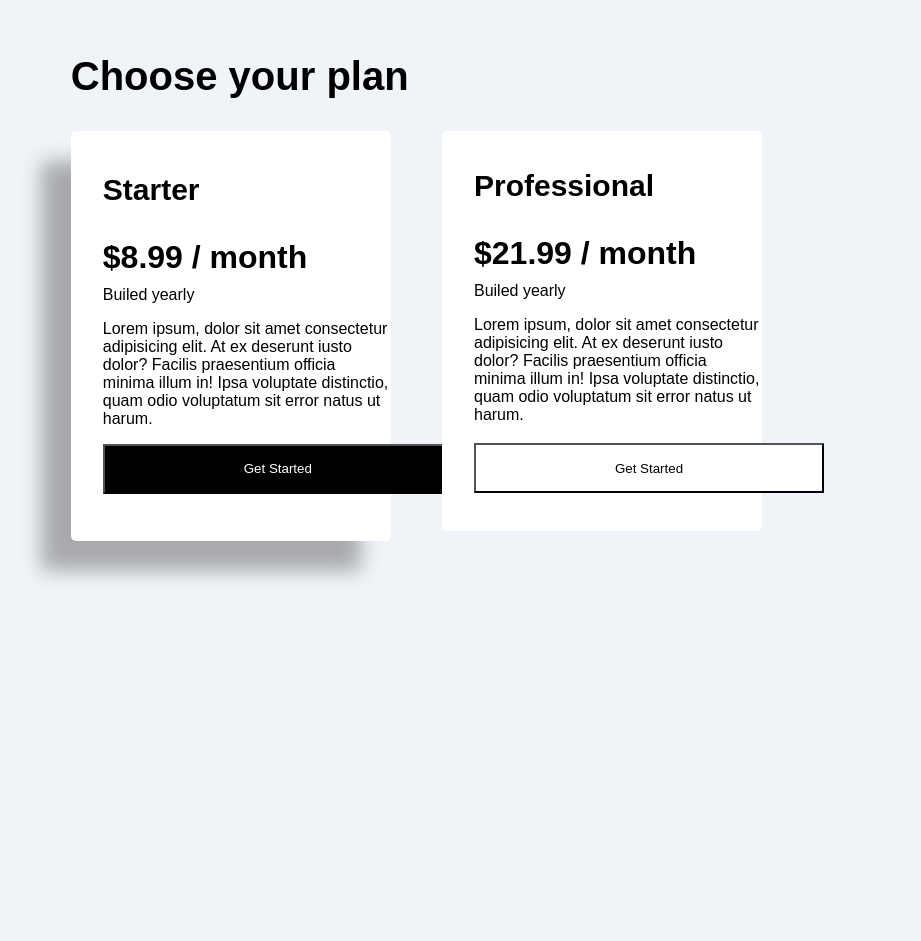
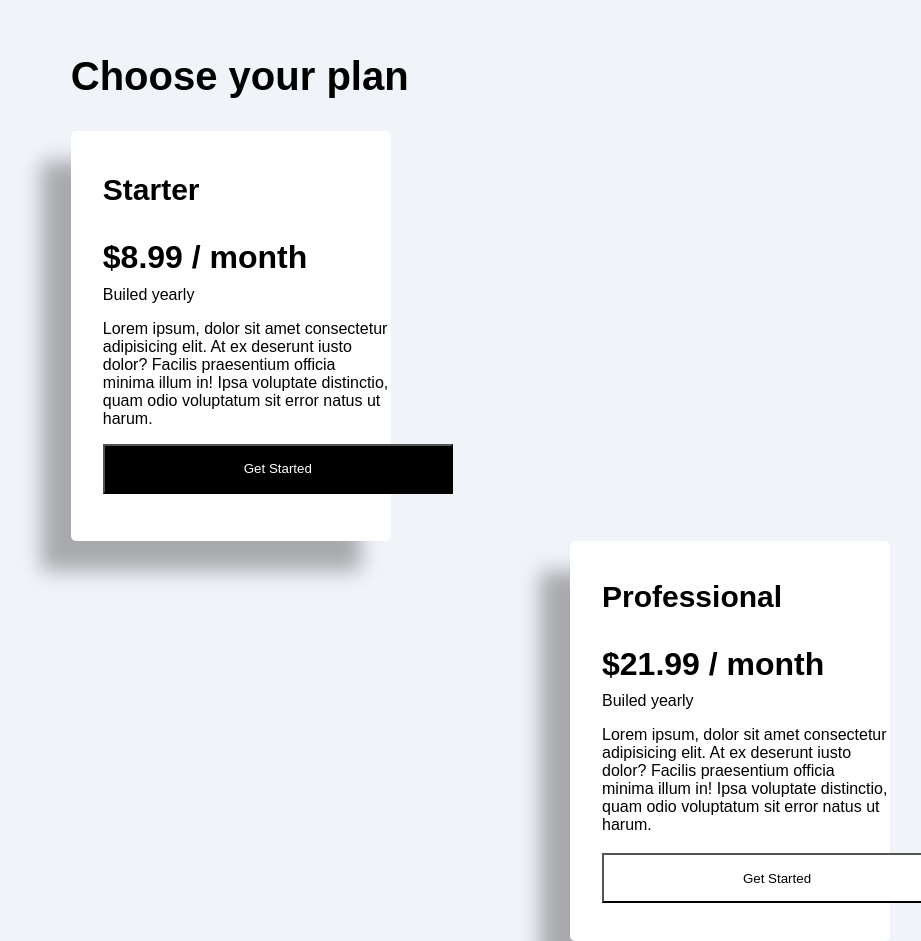
Before and after one commit to sattya19/icodethis, a plain HTML site: page index.html in a window 1280 px wide. Shown: the part 117-1058 px from the top of the page, without its empty margins (262-1183 px from the left). Before the commit the page ends 800 px from the top, so only its background shows below. Drawn offline with Linux system fonts and the light colour scheme.

Commit message:
removed card

```diff
--- a/styles.css
+++ b/styles.css
@@ -86,11 +86,9 @@ body{
     display: center;
     border-radius: 5px;
     float: right;
+    box-shadow: -30px 30px 20px rgba(0,0,0,0.3);
 }
-.card-column{
-    display: flex;
-    gap: 5%;
-}
+
 .card-2 h1{
     margin-left: 10%;
 
```
